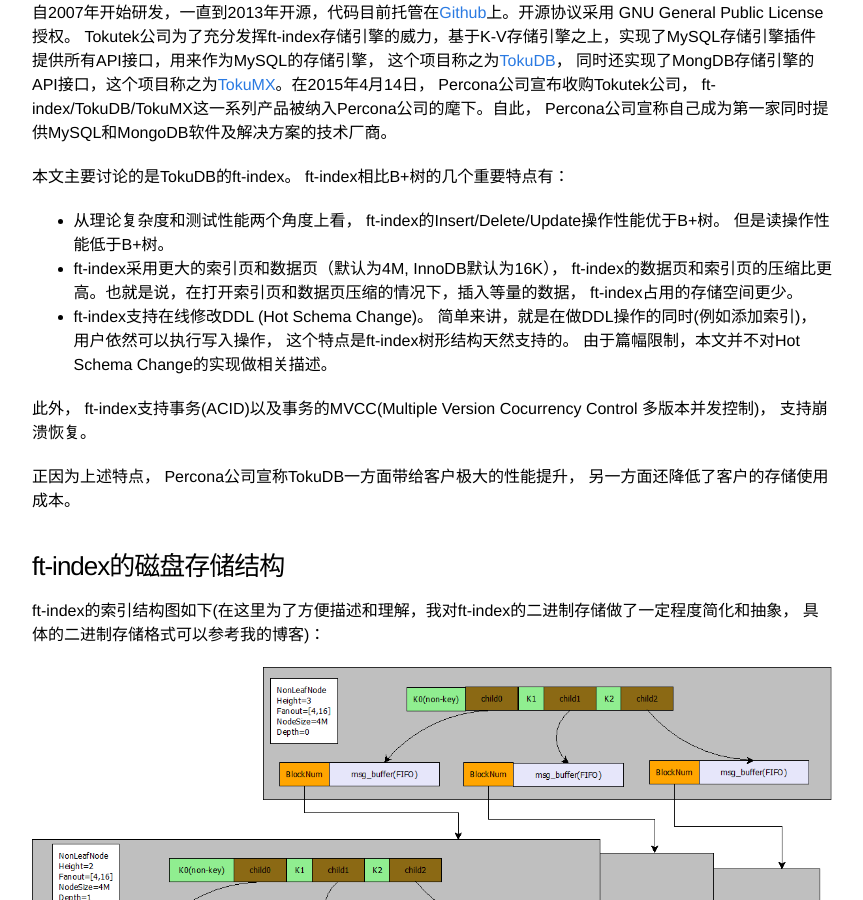
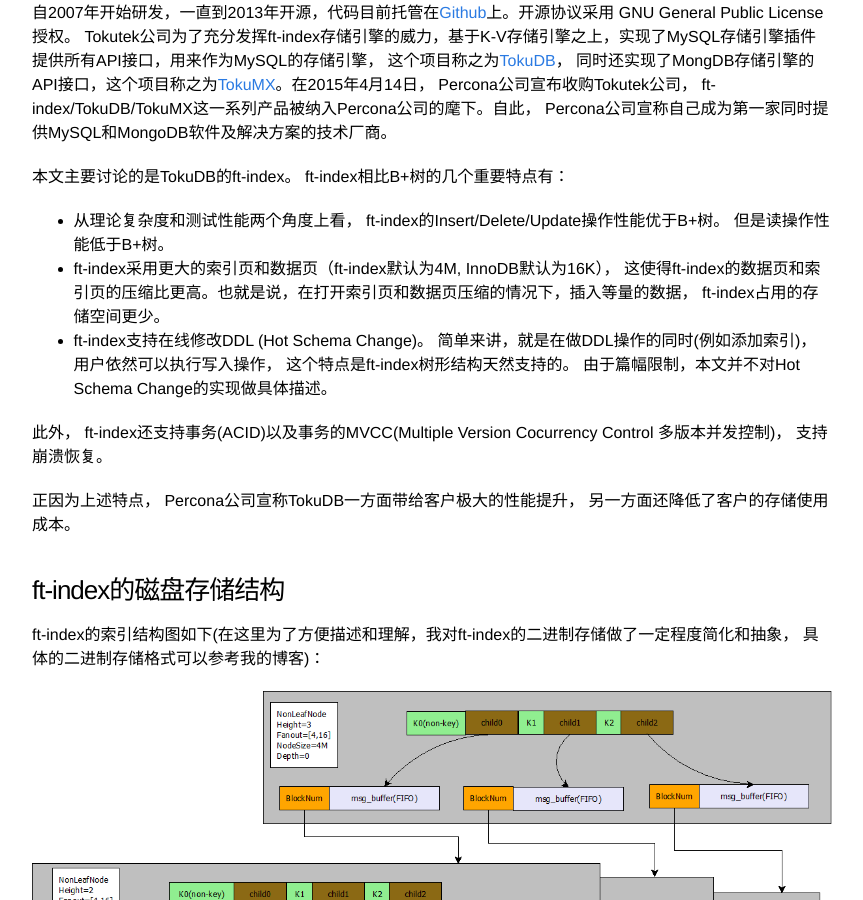
Before and after one commit to SteNicholas/openinx.github.io, a Jekyll site: the page built from _posts/2015-11-25-ft-index-implement.md, in a window 1280 px wide and 900 px high, scrolled down 508 px. Shown: the whole window, without its empty margins (208-1071 px from the left). Built offline with Jekyll 4.4.1, drawn with Linux system fonts in a browser that asks for light colours; Markdown is read by kramdown in place of the engine named in the settings; comment, search, counter and statistics services are not loaded.

Commit message:
update ft-index-tree-structure

```diff
--- a/_posts/2015-11-25-ft-index-implement.md
+++ b/_posts/2015-11-25-ft-index-implement.md
@@ -17,10 +17,10 @@ tags: [database, tokudb, mysql, storage engine]
 本文主要讨论的是TokuDB的ft-index。 ft-index相比B+树的几个重要特点有：
 
 * 从理论复杂度和测试性能两个角度上看， ft-index的Insert/Delete/Update操作性能优于B+树。  但是读操作性能低于B+树。
-* ft-index采用更大的索引页和数据页（默认为4M, InnoDB默认为16K）， ft-index的数据页和索引页的压缩比更高。也就是说，在打开索引页和数据页压缩的情况下，插入等量的数据， ft-index占用的存储空间更少。
-* ft-index支持在线修改DDL (Hot Schema Change)。 简单来讲，就是在做DDL操作的同时(例如添加索引)，用户依然可以执行写入操作， 这个特点是ft-index树形结构天然支持的。 由于篇幅限制，本文并不对Hot Schema Change的实现做相关描述。
+* ft-index采用更大的索引页和数据页（ft-index默认为4M, InnoDB默认为16K）， 这使得ft-index的数据页和索引页的压缩比更高。也就是说，在打开索引页和数据页压缩的情况下，插入等量的数据， ft-index占用的存储空间更少。
+* ft-index支持在线修改DDL (Hot Schema Change)。 简单来讲，就是在做DDL操作的同时(例如添加索引)，用户依然可以执行写入操作， 这个特点是ft-index树形结构天然支持的。 由于篇幅限制，本文并不对Hot Schema Change的实现做具体描述。
 
-此外， ft-index支持事务(ACID)以及事务的MVCC(Multiple Version Cocurrency Control 多版本并发控制)， 支持崩溃恢复。
+此外， ft-index还支持事务(ACID)以及事务的MVCC(Multiple Version Cocurrency Control 多版本并发控制)， 支持崩溃恢复。
 
 正因为上述特点，  Percona公司宣称TokuDB一方面带给客户极大的性能提升， 另一方面还降低了客户的存储使用成本。
 
```
Also changed, not shown: images/tokudb/ft-index-tree-structure.png, 1 other file.
